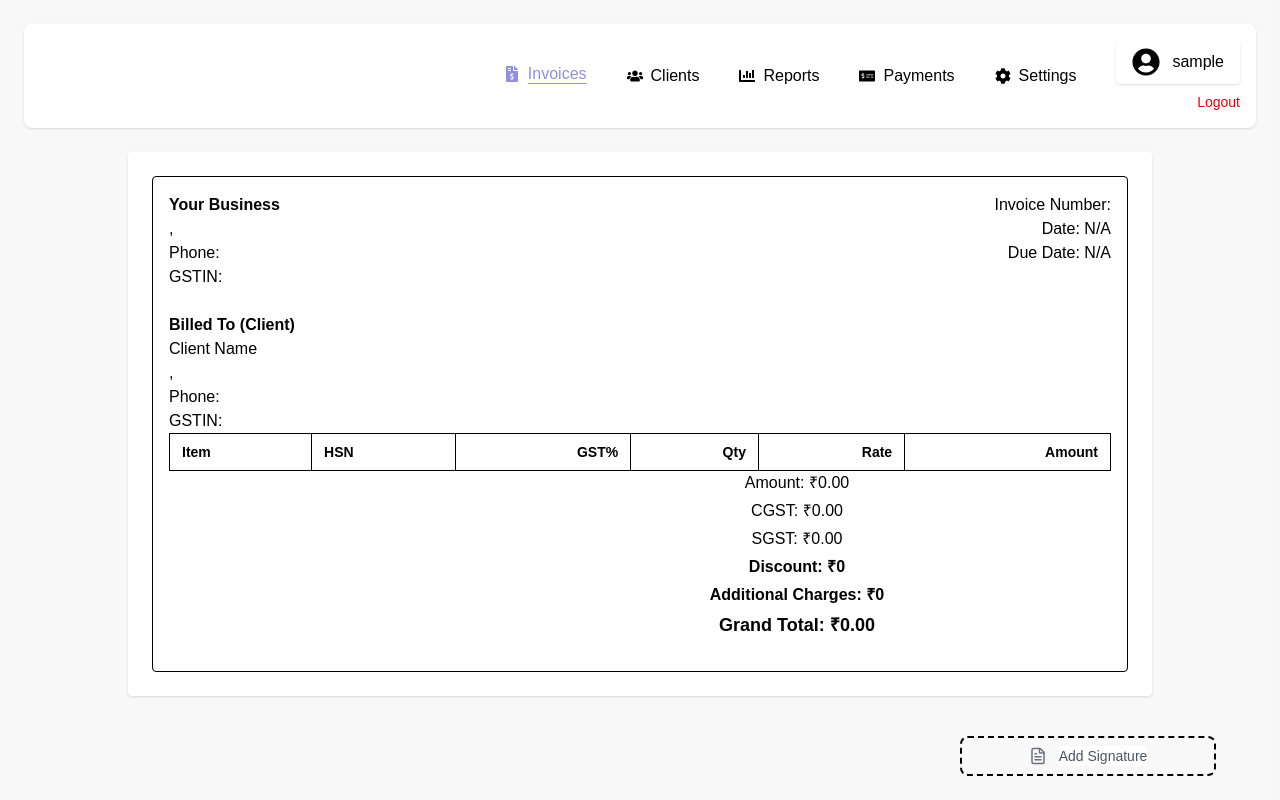
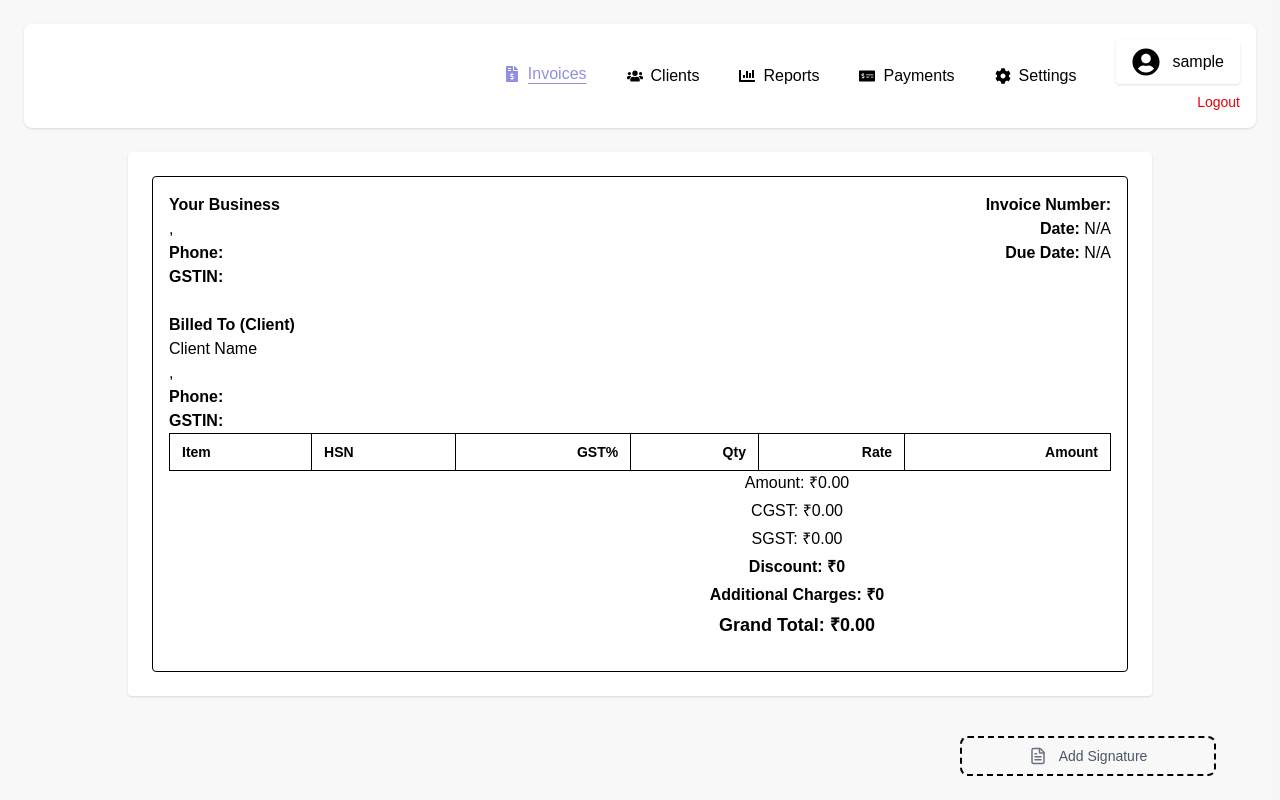
Before and after one commit to Srimathi0910/Invoice-generator, a Next.js app: page /preview in a window 1280 px wide. Shown: the top 800 px of the page. Built offline with nearby package versions, Linux system fonts and the light colour scheme; sample sign-in values are in the browser's storage; a web font is replaced by a local one.

Commit message:
Add all new files for deployment

```diff
--- a/app/preview/InvoicePreview.tsx
+++ b/app/preview/InvoicePreview.tsx
@@ -623,14 +623,14 @@ const InvoicePreview = () => {
               <h2 className="font-bold">{invoice?.billedBy?.businessName || "Your Business"}</h2>
               <p>{invoice?.billedBy?.address}, {invoice?.billedBy?.city}</p>
               <p>{invoice?.billedBy?.country}</p>
-              <p>Phone: {invoice?.billedBy?.phone}</p>
-              <p>GSTIN: {invoice?.billedBy?.gstin}</p>
+              <p><b>Phone: </b>{invoice?.billedBy?.phone}</p>
+              <p><b>GSTIN: </b>{invoice?.billedBy?.gstin}</p>
             </div>
             <div className="text-right">
               {invoice?.logoUrl && <img src={invoice.logoUrl} alt="Company Logo" className="h-16 object-contain mb-2" />}
-              <p>Invoice Number: {invoice?.invoiceNumber}</p>
-              <p>Date: {formatDate(invoice?.invoiceDate)}</p>
-              <p>Due Date: {formatDate(invoice?.dueDate)}</p>
+              <p><b>Invoice Number: </b>{invoice?.invoiceNumber}</p>
+              <p><b>Date: </b>{formatDate(invoice?.invoiceDate)}</p>
+              <p><b>Due Date:</b> {formatDate(invoice?.dueDate)}</p>
             </div>
           </div>
 
@@ -640,8 +640,8 @@ const InvoicePreview = () => {
             <p>{invoice?.billedTo?.businessName || "Client Name"}</p>
             <p>{invoice?.billedTo?.address}, {invoice?.billedTo?.city}</p>
             <p>{invoice?.billedTo?.country}</p>
-            <p>Phone: {invoice?.billedTo?.phone}</p>
-            <p>GSTIN: {invoice?.billedTo?.gstin}</p>
+            <p><b>Phone:</b> {invoice?.billedTo?.phone}</p>
+            <p><b>GSTIN:</b> {invoice?.billedTo?.gstin}</p>
           </div>
 
           {/* Items Table */}
@@ -840,7 +840,7 @@ const InvoicePreview = () => {
 
 
             <FileText size={18} className="text-gray-500" />
-            <span className="bg-white  text-sm text-gray-600 text-center">
+            <span className=" text-sm text-gray-600 text-center">
               Add Signature
             </span>
 
@@ -883,7 +883,7 @@ const InvoicePreview = () => {
           <div className="flex flex-col items-start mb-4 w-64">
             <label className="flex items-center justify-center gap-3 px-4 border-2 border-dashed rounded-lg cursor-pointer hover:bg-gray-50 w-full h-10">
               <FileText size={18} className="text-gray-500" />
-              <span className="bg-white  text-sm text-gray-600 text-center">
+              <span className="text-sm text-gray-600 text-center">
                 Add Terms & Conditions
               </span>
               <input
@@ -944,7 +944,7 @@ const InvoicePreview = () => {
           <div className="mb-4">
             <label className="flex items-center justify-center gap-3 px-4 border-2 border-dashed rounded-lg cursor-pointer hover:bg-gray-50 w-64 h-10">
               <StickyNote size={18} className="text-gray-500" />
-              <span className="bg-white  text-sm text-gray-600 text-center">
+              <span className="text-sm text-gray-600 text-center">
                 Add Notes
               </span>
               <input
@@ -974,7 +974,7 @@ const InvoicePreview = () => {
           <div className="mb-4">
             <label className="flex items-center justify-center gap-3 px-4 border-2 border-dashed rounded-lg cursor-pointer hover:bg-gray-50 w-64 h-10">
               <Paperclip size={18} className="text-gray-500" />
-              <span className="bg-white  text-sm text-gray-600 text-center">
+              <span className="text-sm text-gray-600 text-center">
                 Add Attachments
               </span>
               <input
@@ -1014,7 +1014,7 @@ const InvoicePreview = () => {
         <div className="mb-4">
           <label className="flex items-center justify-center gap-3 px-4 border-2 border-dashed rounded-lg cursor-pointer hover:bg-gray-50 w-64 h-10">
             <Info size={18} className="text-gray-500" />
-            <span className="bg-white  text-sm text-gray-600 text-center">
+            <span className="text-sm text-gray-600 text-center">
               Additional Information
             </span>
             <input
@@ -1051,7 +1051,7 @@ const InvoicePreview = () => {
         <div className="mb-4">
           <label className="flex items-center justify-center gap-3 px-4 border-2 border-dashed rounded-lg cursor-pointer hover:bg-gray-50 w-64 h-10">
             <Phone size={18} className="text-gray-500" />
-            <span className="bg-white  text-sm text-gray-600 text-center">
+            <span className="text-sm text-gray-600 text-center">
               Contact Details
             </span>
             <input
```
